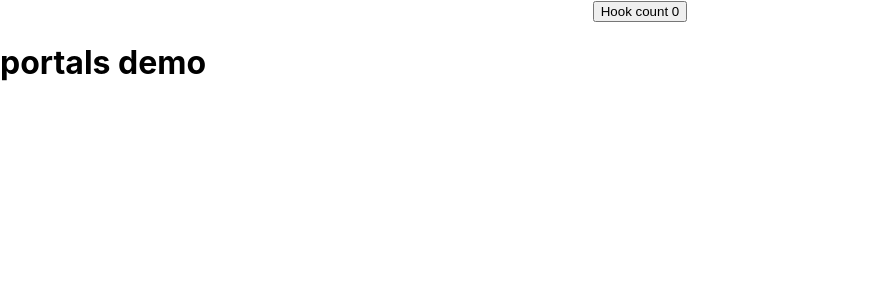
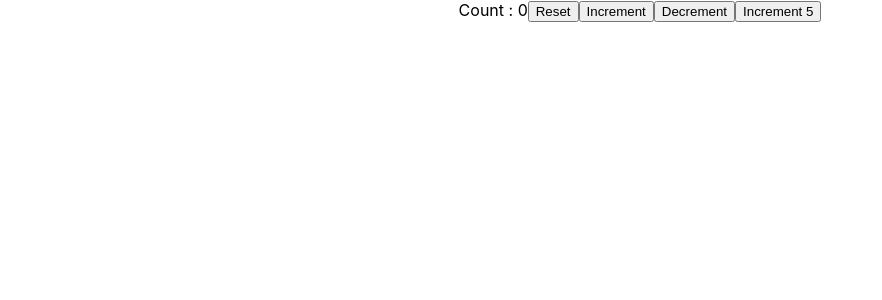
Before and after one commit to Praneshwar24/dxcreactapp, a React (Create React App) app: page / in a window 1280 px wide. Shown: the top 300 px of the page, without its empty margins (0-882 px from the left). Built offline with nearby package versions, Linux system fonts and the light colour scheme.

Commit message:
Previous state using hooks

```diff
--- a/src/App.js
+++ b/src/App.js
@@ -4,6 +4,7 @@ import FrParentInput from './components/refs/FrParentInput';
 import PortalDemo from './components/portals/PortalDemo';
 import HookCounter from './components/hooks/HookCounter';
 import ClassCounter from './components/hooks/ClassCounter';
+import HookCounter2 from './components/hooks/HookCounter2';
 
 
 
@@ -12,8 +13,9 @@ function App() {
   return (
     <div className="App">
       {/* <FrParentInput /> */}
-      <PortalDemo />
-      <HookCounter />
+     {/*  <PortalDemo />
+      <HookCounter /> */}
+      <HookCounter2/>
     </div>
   );
 }
--- /dev/null
+++ b/src/components/hooks/HookCounter2.js
@@ -0,0 +1,23 @@
+import React, { useState } from 'react'
+
+function HookCounter2() {
+    const initialCount = 0
+    const [count, setCount] = useState(initialCount) //useState is like a tree's  branch providing a hook & a pipe to store data in tree
+
+    const incrementFive = () => {
+        for (let i = 0; i < 5; i++) {
+            setCount(prevCount => prevCount + 1)
+        }
+    }
+    return (
+        <div>
+            Count : {count}
+            <button onClick={() => setCount(initialCount)}> Reset </button>
+            <button onClick={() => setCount(count + 1)}> Increment </button>
+            <button onClick={() => setCount(count - 1)}> Decrement </button>
+            <button onClick={incrementFive}> Increment 5 </button>
+        </div>
+    )
+}
+
+export default HookCounter2
```
